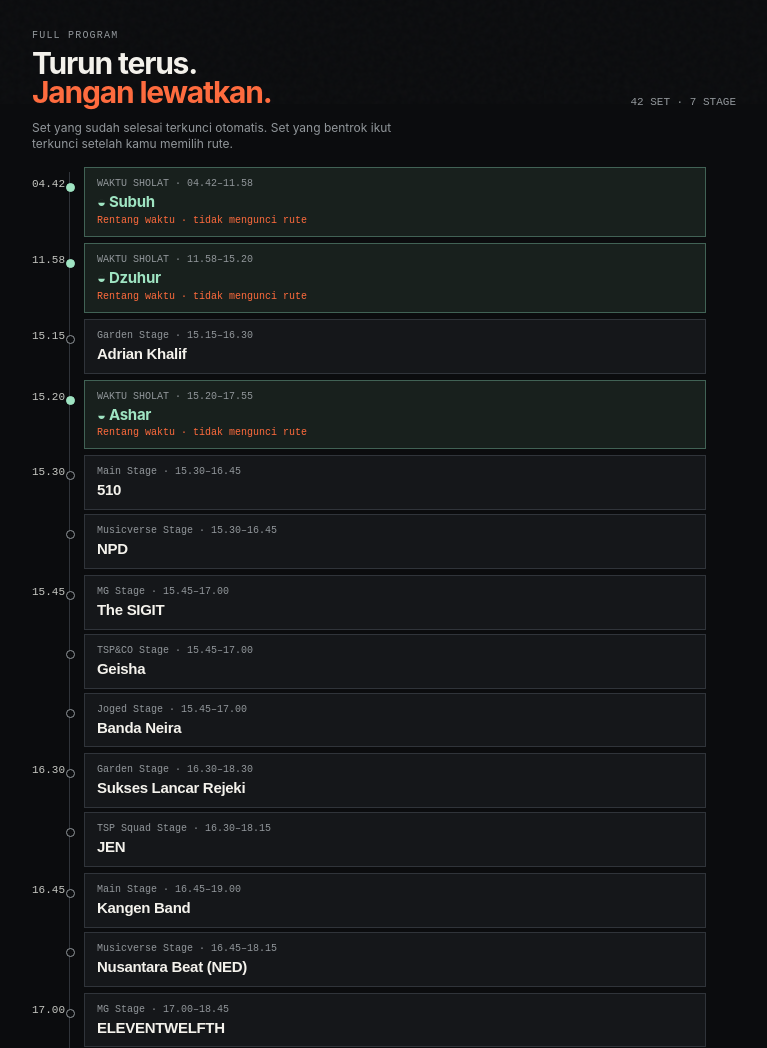
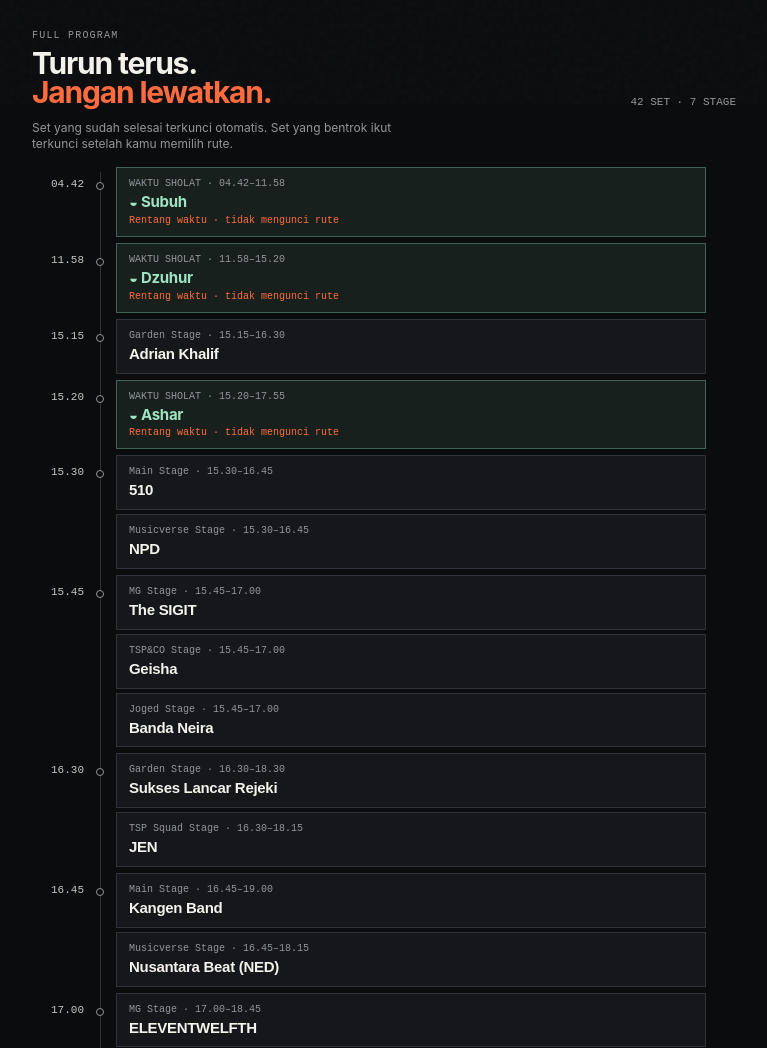
Before and after one commit to mustafabercerita/the-sounds-project-day2, a plain HTML site: page index.html in a window 1280 px wide. Shown: the part 696-1744 px from the top of the page, without its empty margins (256-1023 px from the left). Drawn offline with Linux system fonts and the light colour scheme.

Commit message:
fix: isolate timeline time rail and event dots

```diff
--- a/app.js
+++ b/app.js
@@ -21,7 +21,7 @@
 function upcoming(e){return !past(e)&&state.now<e.dateStart&&state.now<FESTIVAL_END}
 function render(){
   const groups={}; [...state.events,...(state.prayerVisible?state.prayers:[])].forEach(e=>(groups[e.time]??=[]).push(e));
-  $('#timeline').innerHTML=Object.entries(groups).sort(([a],[b])=>min(a)-min(b)).map(([time,items])=>`<div class="slot"><time class="rail">${time}</time><div class="slot-events">${items.map(e=>{if(e.prayer)return `<div class="event prayer ${live(e)?'is-live':''} ${past(e)?'is-past':''}" role="note"><small>WAKTU SHOLAT · ${e.time}–${timeLabel(e.end)}</small><strong>◒ ${e.artist}</strong><em>Rentang waktu · tidak mengunci rute</em></div>`;const chosen=state.picked.has(e.id),done=past(e),blocked=!chosen&&[...state.picked].some(id=>{const q=state.events.find(x=>x.id===id);return q&&overlap(e,q)});const locked=done||blocked;return `<button class="event ${chosen?'chosen':''} ${done?'is-past':''} ${live(e)?'is-live':''} ${blocked?'blocked':''}" data-id="${e.id}" ${locked?'disabled':''} aria-pressed="${chosen}" aria-label="${e.stage} · ${e.time}–${timeLabel(e.end)} ${e.artist}${done?' · selesai':''}"><small>${e.stage} · ${e.time}–${timeLabel(e.end)}</small><strong>${e.artist}</strong>${done?'<em>Selesai</em>':blocked?'<em>Bentrok dengan rute</em>':live(e)?'<em>Live sekarang</em>':''}</button>`}).join('')}</div></div>`).join('');
+  $('#timeline').innerHTML=Object.entries(groups).sort(([a],[b])=>min(a)-min(b)).map(([time,items])=>`<div class="slot"><time class="rail">${time}</time><div class="rail-track" aria-hidden="true"><i class="timeline-dot ${items.some(live)?'dot-live':''}"></i></div><div class="slot-events">${items.map(e=>{if(e.prayer)return `<div class="event prayer ${live(e)?'is-live':''} ${past(e)?'is-past':''}" role="note"><small>WAKTU SHOLAT · ${e.time}–${timeLabel(e.end)}</small><strong>◒ ${e.artist}</strong><em>Rentang waktu · tidak mengunci rute</em></div>`;const chosen=state.picked.has(e.id),done=past(e),blocked=!chosen&&[...state.picked].some(id=>{const q=state.events.find(x=>x.id===id);return q&&overlap(e,q)});const locked=done||blocked;return `<button class="event ${chosen?'chosen':''} ${done?'is-past':''} ${live(e)?'is-live':''} ${blocked?'blocked':''}" data-id="${e.id}" ${locked?'disabled':''} aria-pressed="${chosen}" aria-label="${e.stage} · ${e.time}–${timeLabel(e.end)} ${e.artist}${done?' · selesai':''}"><small>${e.stage} · ${e.time}–${timeLabel(e.end)}</small><strong>${e.artist}</strong>${done?'<em>Selesai</em>':blocked?'<em>Bentrok dengan rute</em>':live(e)?'<em>Live sekarang</em>':''}</button>`}).join('')}</div></div>`).join('');
   document.querySelectorAll('.event[data-id]').forEach(b=>b.onclick=()=>toggle(b.dataset.id));
   const picked=state.events.filter(e=>state.picked.has(e.id)).sort((a,b)=>a.start-b.start);
   $('#route-count').textContent=`${picked.length} set`;$('#route-detail').textContent=picked.length?`${timeLabel(picked[0].start)}–${timeLabel(picked.at(-1).end)} · bentrok terkunci`:'Pilih set yang ingin ditonton.';
--- /dev/null
+++ b/geometry-fix.css
@@ -0,0 +1,31 @@
+/* Timeline geometry: time, rail, and cards occupy separate grid columns. */
+.timeline{--time-col:48px;--rail-col:16px;--timeline-gap:6px}
+.timeline:before{left:calc(var(--time-col) + var(--timeline-gap) + var(--rail-col) / 2);z-index:0}
+.slot{grid-template-columns:var(--time-col) var(--rail-col) minmax(0,1fr);gap:var(--timeline-gap);align-items:start}
+.rail{grid-column:1;min-width:0;white-space:nowrap;padding:12px 0 0;text-align:right;background:var(--bg)}
+.rail-track{grid-column:2;position:relative;min-height:52px;z-index:1}
+.timeline-dot{position:absolute;top:15px;left:50%;width:8px;height:8px;border:1px solid var(--muted);border-radius:50%;background:var(--bg);transform:translateX(-50%)}
+.timeline-dot.dot-live{background:var(--hot);border-color:var(--hot);box-shadow:0 0 0 4px #ff6b3d25}
+.slot-events{grid-column:3;min-width:0}
+.event:before{display:none}
+@media(max-width:420px){.timeline{--time-col:48px;--rail-col:16px;--timeline-gap:5px}.timeline:before{left:calc(var(--time-col) + var(--timeline-gap) + var(--rail-col) / 2)}.slot{grid-template-columns:var(--time-col) var(--rail-col) minmax(0,1fr)}.event{padding:9px 10px}.event strong{font-size:14px}}
+@media(prefers-reduced-motion:reduce){.timeline-dot{transition:none}}
+@media(min-width:700px){.timeline{--time-col:52px;--rail-col:18px;--timeline-gap:7px}}
+/* ponytail: three-column timeline is deliberately static; proportional duration needs venue data. */
+/* Consolidated late overrides survive the single-line legacy stylesheet. */
+.top-actions{display:flex;align-items:center;gap:14px}
+.timeline{--time-col:48px;--rail-col:16px;--timeline-gap:6px}
+.timeline:before{left:calc(var(--time-col) + var(--timeline-gap) + var(--rail-col) / 2);z-index:0}
+.slot{grid-template-columns:var(--time-col) var(--rail-col) minmax(0,1fr);gap:var(--timeline-gap);align-items:start}
+.rail{grid-column:1;min-width:0;white-space:nowrap;padding:12px 0 0;text-align:right;background:var(--bg)}
+.rail-track{grid-column:2;position:relative;min-height:52px;z-index:1}
+.timeline-dot{position:absolute;top:15px;left:50%;width:8px;height:8px;border:1px solid var(--muted);border-radius:50%;background:var(--bg);transform:translateX(-50%)}
+.timeline-dot.dot-live{background:var(--hot);border-color:var(--hot);box-shadow:0 0 0 4px #ff6b3d25}
+.slot-events{grid-column:3;min-width:0}
+.event:before{display:none}
+@media(max-width:420px){.timeline{--time-col:48px;--rail-col:16px;--timeline-gap:5px}.timeline:before{left:calc(var(--time-col) + var(--timeline-gap) + var(--rail-col) / 2)}.slot{grid-template-columns:var(--time-col) var(--rail-col) minmax(0,1fr)}}
+@media(min-width:700px){.timeline{--time-col:52px;--rail-col:18px;--timeline-gap:7px}}
+/* ponytail: three-column timeline prevents time/dot collision; add venue routing only with coordinates. */
+/* Noise is a tiny data-uri texture, not decorative grid/stripe scaffolding. */
+/* asset cache bust */
+/* loaded */
--- a/index.html
+++ b/index.html
@@ -6,6 +6,7 @@
 <meta name="theme-color" content="#0b0c0e">
 <title>Day 2 / Live Route</title>
 <link rel="stylesheet" href="style.css?v=18056a4">
+<link rel="stylesheet" href="geometry-fix.css?v=1">
 </head>
 <body>
 <a class="skip" href="#timeline">Lewati ke jadwal</a>
```
